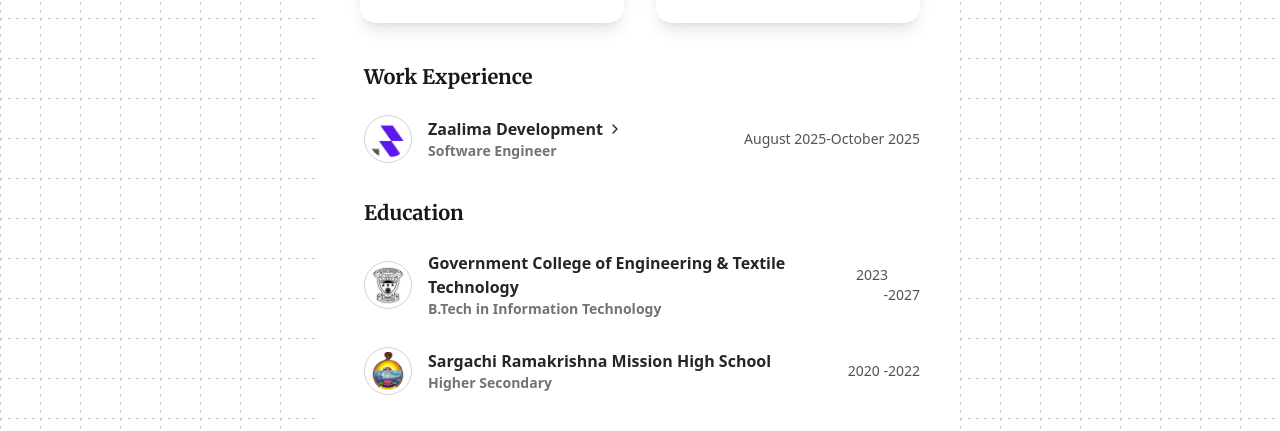
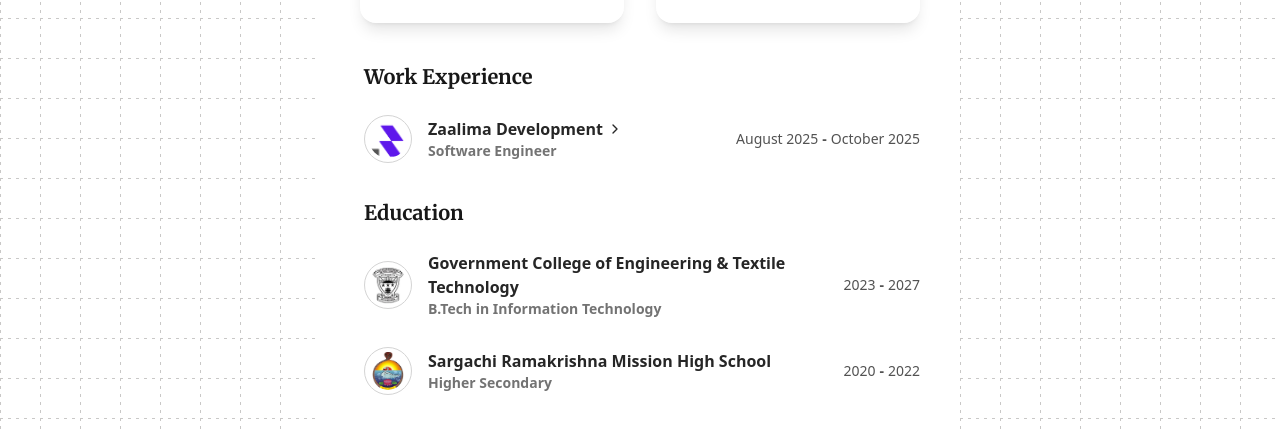
Before and after one commit to prodot-com/Portfolio, a React (Vite) app: page / in a window 1280 px wide. Shown: the part 1542-1973 px from the top of the page. Built offline with nearby package versions, Linux system fonts and the light colour scheme; a web font is replaced by a local one.

Commit message:
fixed some issue

```diff
--- a/src/Components/ui/Education.tsx
+++ b/src/Components/ui/Education.tsx
@@ -70,7 +70,8 @@ export function EducationCard() {
 
               {/* Right: Start/End Date Stack */}
               <div className="flex flex-col sm:flex-row items-end text-right text-neutral-600 dark:text-neutral-400 text-sm">
-                <p className="font-medium">{edu.startDate} - </p>
+                <p className="font-medium">{edu.startDate}</p>
+                <p className="px-1 md:inline hidden">-</p>
                 <p className="font-medium">{edu.endDate}</p>
               </div>
             </div>
--- a/src/Components/ui/Experience.tsx
+++ b/src/Components/ui/Experience.tsx
@@ -7,7 +7,7 @@ type ExperienceItem = {
   company: string;
   sub?: string;
   startDate: string;
-  endDate: string;
+  endDate?: string;
   link?: string;
   description?: string;
 };
@@ -70,9 +70,10 @@ export function Experience() {
               </div>
 
               {/* Right: Start/End Date Stack */}
-              <div className="flex flex-col sm:flex-row items-end text-right text-neutral-600 dark:text-neutral-400 text-sm">
-                <p className="font-medium">{exp.startDate}-</p>
-                <p className="font-medium">{exp.endDate}</p>
+              <div className="flex flex-col sm:flex-row  items-end text-right text-neutral-600 dark:text-neutral-400 text-sm">
+                <p className="font-medium">{exp.startDate}</p>
+                <p className="px-1 md:inline hidden">-</p>
+                <p className="font-medium">{exp.endDate || "Present"}</p>
               </div>
             </div>
 
```
